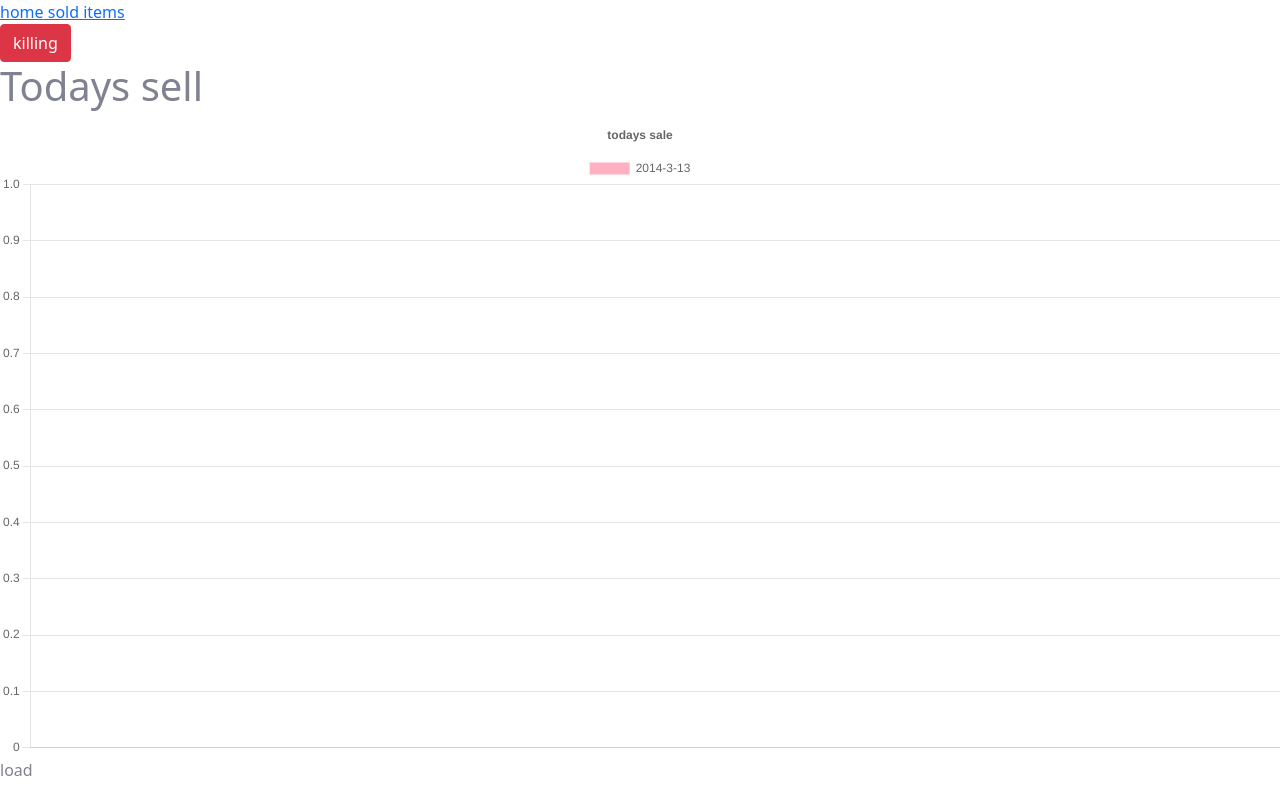
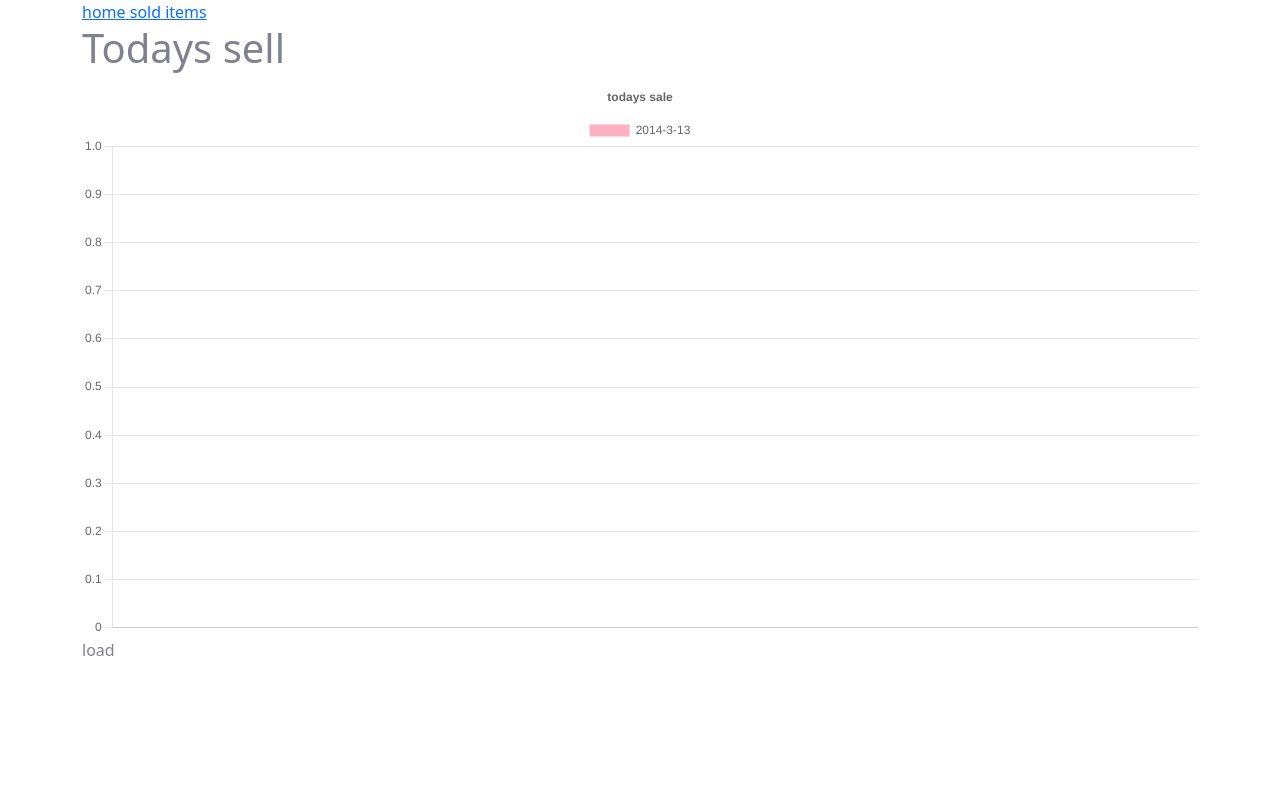
Before and after one commit to kiztopia1/The-system-backend, a React (Create React App) app: page /soldItems in a window 1280 px wide. Built offline with nearby package versions, Linux system fonts and the light colour scheme.

Commit message:
container class for all divs

```diff
--- a/src/App.js
+++ b/src/App.js
@@ -10,7 +10,6 @@ function App() {
   return (
     <Router>
       <Nav></Nav>
-      <button className='btn btn-danger'>killing</button>
       <Routes >
       <Route path='/home' element={<Home/>}/>
       <Route path='/soldItems' element={<SoldItemsPage/>}/>
--- a/src/global/Nav.js
+++ b/src/global/Nav.js
@@ -3,7 +3,7 @@ import { Link } from 'react-router-dom'
 
 function Nav() {
     return (
-        <div>
+        <div className='container'>
             <Link to={'home'}>home</Link>
             <Link to={'soldItems'}>  sold items</Link>
         </div>
--- a/src/home/home.js
+++ b/src/home/home.js
@@ -7,7 +7,7 @@ function Home() {
     return (
         <div className='home'>
 
-            <div className='main-container'>
+            <div className='main-container container'>
                 <AddItem></AddItem>
                 <PosPage/>
             </div>
--- a/src/soldItemsPage/SoldItemsPage.js
+++ b/src/soldItemsPage/SoldItemsPage.js
@@ -77,7 +77,7 @@ function SoldItemsPage() {
         })
         }
     return (
-        <div>
+        <div className='container'>
             <h1>Todays sell</h1>
             {items.map(item => {
                 return(
```
